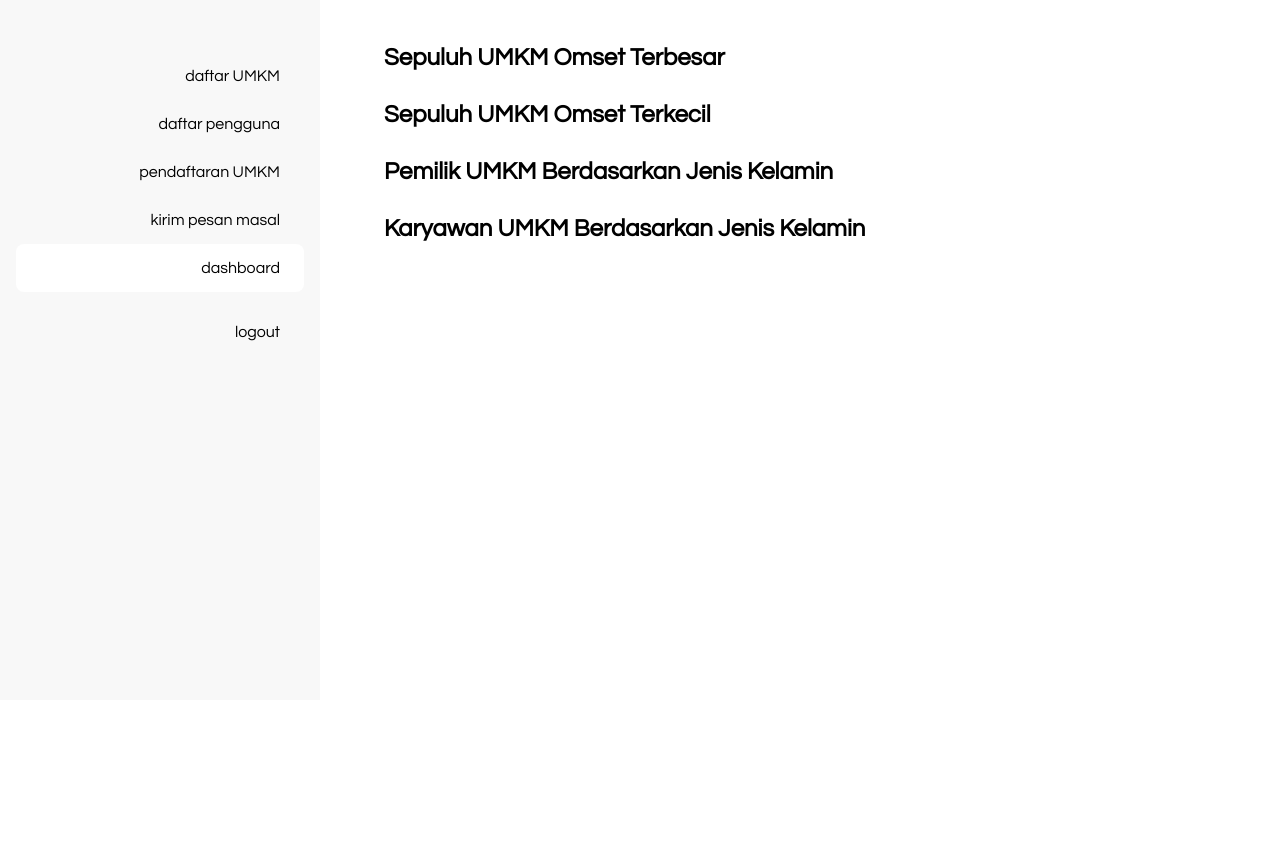
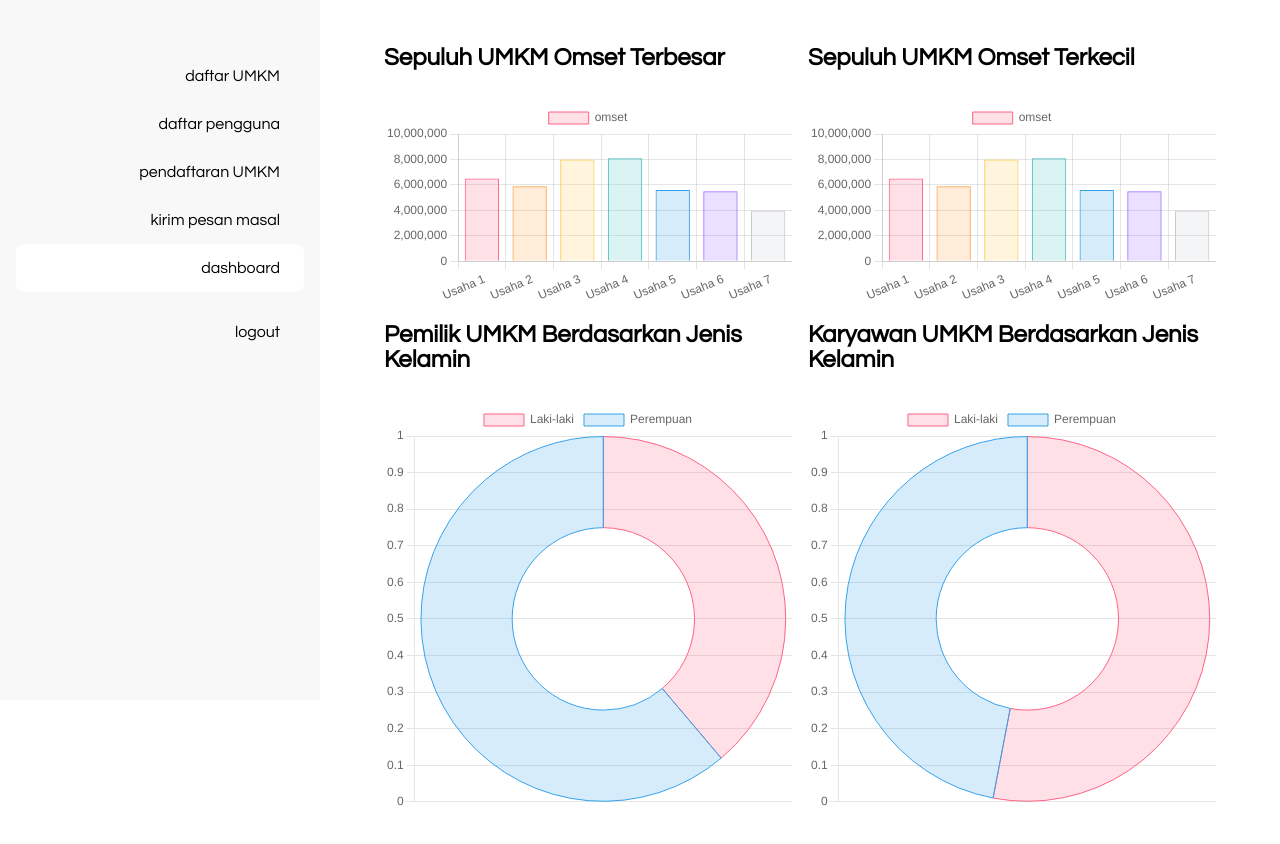
Before and after one commit to irwanphan/sinka-umkm-html, a website: page public/dashboard.html in a window 1280 px wide. Shown: the part 100-944 px from the top of the page. Before the commit the page ends 800 px from the top, so only its background shows below. Drawn offline with nearby package versions, Linux system fonts and the light colour scheme.

Commit message:
sample chart on dashboard

```diff
--- a/public/assets/js/app.js
+++ b/public/assets/js/app.js
@@ -34,7 +34,7 @@ const login = () => {
         redirect: 'follow'
     };
 
-    fetch("http://api.kolektif-umkm.turbin.id/api/login", requestOptions)
+    fetch("https://api.kolektif-umkm.turbin.id/api/login", requestOptions)
         .then(response => response.json())
         .then(responseJson => {
             // console.log(responseJson)
@@ -61,7 +61,7 @@ const logout = () => {
         headers: myHeaders
     };
 
-    fetch("http://api.kolektif-umkm.turbin.id/api/logout", requestOptions)
+    fetch("https://api.kolektif-umkm.turbin.id/api/logout", requestOptions)
         .then(response => {
             console.log(response)
             if (response.status == 200) {
@@ -111,7 +111,7 @@ const fetchDaftarUMKM = () => {
         document.getElementById("rowData").innerHTML = tableData;
     }
 
-    const api_url = "http://api.kolektif-umkm.turbin.id/api/usaha"
+    const api_url = "https://api.kolektif-umkm.turbin.id/api/usaha"
     async function getapi(url) {
 
         // Storing response
--- a/public/dashboard.html
+++ b/public/dashboard.html
@@ -37,10 +37,183 @@
     <main class="content">
         <h1>dashboard UMKM</h1>
 
-        <h2>sepuluh UMKM omset terbesar</h2>
-        <h2>sepuluh UMKM omset terkecil</h2>
-        <h2>pemilik UMKM berdasarkan jenis kelamin</h2>
-        <h2>karyawan UMKM berdasarkan jenis kelamin</h2>
+        <div class="columns">
+            <div class="column">
+                <h2>sepuluh UMKM omset terbesar</h2>
+                <canvas class="chart" id="chartTenHighest"></canvas>
+            </div>
+            <div class="column">
+                <h2>sepuluh UMKM omset terkecil</h2>
+                <canvas class="chart" id="chartTenLowest"></canvas>
+            </div>
+        </div>
+
+        <br>
+
+        <div class="columns">
+            <div class="column">
+                <h2>pemilik UMKM berdasarkan jenis kelamin</h2>
+                <canvas class="chart" id="chartEmployerGender"></canvas>
+            </div>
+            <div class="column">
+                <h2>karyawan UMKM berdasarkan jenis kelamin</h2>
+                <canvas class="chart" id="chartEmployeeGender"></canvas>
+            </div>
+        </div>
+
     </main>
 </body>
+
+<script src="https://cdn.jsdelivr.net/npm/chart.js"></script>
+<script>
+    var ctx = document.getElementById('chartEmployerGender');
+    var chartEmployerGender = new Chart(ctx, {
+        type: 'doughnut',
+        data: {
+            labels: ['Laki-laki', 'Perempuan'],
+            datasets: [{
+                label: '# of Votes',
+                data: [1234, 1945],
+                backgroundColor: [
+                    'rgba(255, 99, 132, 0.2)',
+                    'rgba(54, 162, 235, 0.2)',
+                ],
+                borderColor: [
+                    'rgba(255, 99, 132, 1)',
+                    'rgba(54, 162, 235, 1)',
+                ],
+                borderWidth: 1
+            }]
+        },
+        options: {
+            scales: {
+                y: {
+                    beginAtZero: true
+                }
+            }
+        }
+    });
+
+    var ctx1 = document.getElementById('chartEmployeeGender');
+    var chartEmployerGender = new Chart(ctx1, {
+        type: 'doughnut',
+        data: {
+            labels: ['Laki-laki', 'Perempuan'],
+            datasets: [{
+                label: '# of Votes',
+                data: [12345, 10945],
+                backgroundColor: [
+                    'rgba(255, 99, 132, 0.2)',
+                    'rgba(54, 162, 235, 0.2)',
+                ],
+                borderColor: [
+                    'rgba(255, 99, 132, 1)',
+                    'rgba(54, 162, 235, 1)',
+                ],
+                borderWidth: 1
+            }]
+        },
+        options: {
+            scales: {
+                y: {
+                    beginAtZero: true
+                }
+            }
+        }
+    });
+
+    var ctx2 = document.getElementById('chartTenLowest');
+    var chartEmployerGender = new Chart(ctx2, {
+        type: 'bar',
+        data: {
+            labels: [
+                'Usaha 1',
+                'Usaha 2',
+                'Usaha 3',
+                'Usaha 4',
+                'Usaha 5',
+                'Usaha 6',
+                'Usaha 7'
+            ],
+            datasets: [{
+                label: 'omset',
+                data: [6500000, 5900000, 8000000, 8100000, 5600000, 5500000, 4000000],
+                backgroundColor: [
+                    'rgba(255, 99, 132, 0.2)',
+                    'rgba(255, 159, 64, 0.2)',
+                    'rgba(255, 205, 86, 0.2)',
+                    'rgba(75, 192, 192, 0.2)',
+                    'rgba(54, 162, 235, 0.2)',
+                    'rgba(153, 102, 255, 0.2)',
+                    'rgba(201, 203, 207, 0.2)'
+                ],
+                borderColor: [
+                    'rgb(255, 99, 132)',
+                    'rgb(255, 159, 64)',
+                    'rgb(255, 205, 86)',
+                    'rgb(75, 192, 192)',
+                    'rgb(54, 162, 235)',
+                    'rgb(153, 102, 255)',
+                    'rgb(201, 203, 207)'
+                ],
+                borderWidth: 1
+            }]
+        },
+        options: {
+            scales: {
+                y: {
+                    beginAtZero: true
+                }
+            }
+        }
+    });
+
+    var ctx3 = document.getElementById('chartTenHighest');
+    var chartEmployerGender = new Chart(ctx3, {
+        type: 'bar',
+        data: {
+            labels: [
+                'Usaha 1',
+                'Usaha 2',
+                'Usaha 3',
+                'Usaha 4',
+                'Usaha 5',
+                'Usaha 6',
+                'Usaha 7'
+            ],
+            datasets: [{
+                label: 'omset',
+                data: [6500000, 5900000, 8000000, 8100000, 5600000, 5500000, 4000000],
+                backgroundColor: [
+                    'rgba(255, 99, 132, 0.2)',
+                    'rgba(255, 159, 64, 0.2)',
+                    'rgba(255, 205, 86, 0.2)',
+                    'rgba(75, 192, 192, 0.2)',
+                    'rgba(54, 162, 235, 0.2)',
+                    'rgba(153, 102, 255, 0.2)',
+                    'rgba(201, 203, 207, 0.2)'
+                ],
+                borderColor: [
+                    'rgb(255, 99, 132)',
+                    'rgb(255, 159, 64)',
+                    'rgb(255, 205, 86)',
+                    'rgb(75, 192, 192)',
+                    'rgb(54, 162, 235)',
+                    'rgb(153, 102, 255)',
+                    'rgb(201, 203, 207)'
+                ],
+                borderWidth: 1
+            }]
+        },
+        options: {
+            scales: {
+                y: {
+                    beginAtZero: true
+                }
+            }
+        }
+    });
+
+</script>
+
 </html>
```
Also changed, not shown: 1 other file.
